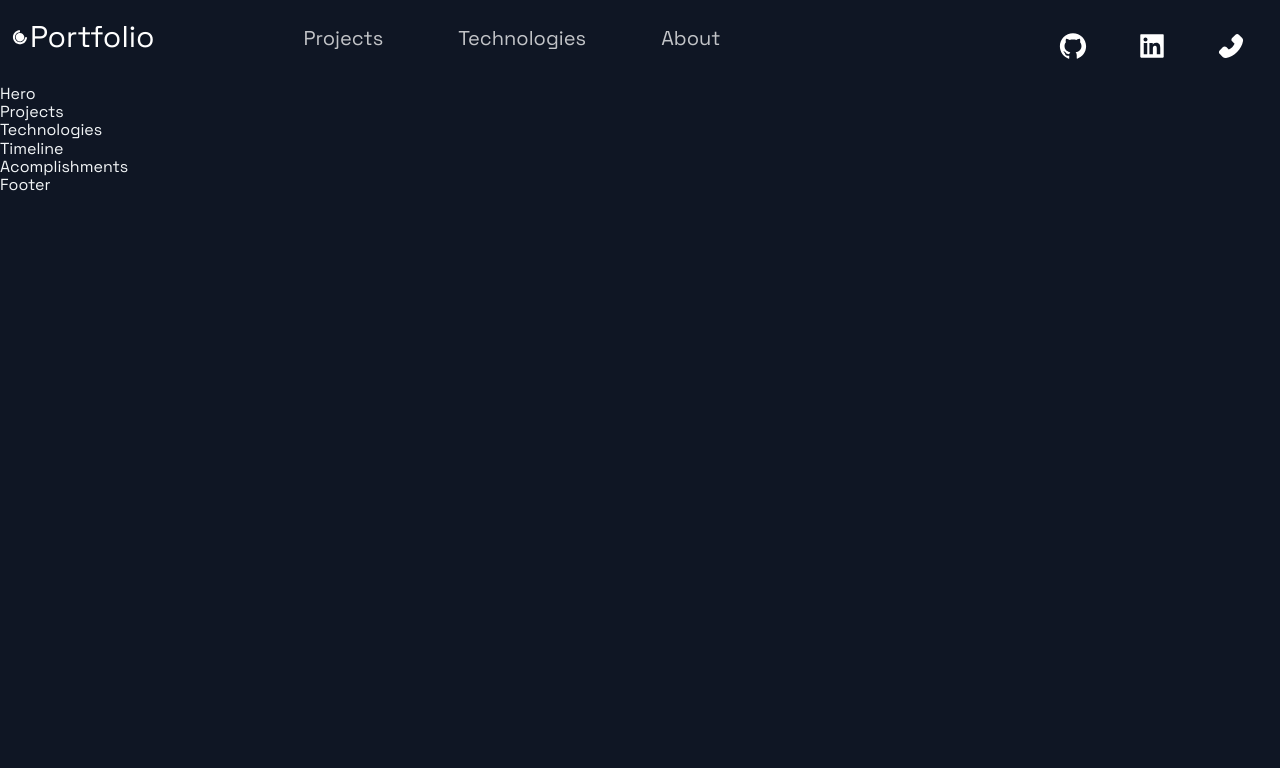
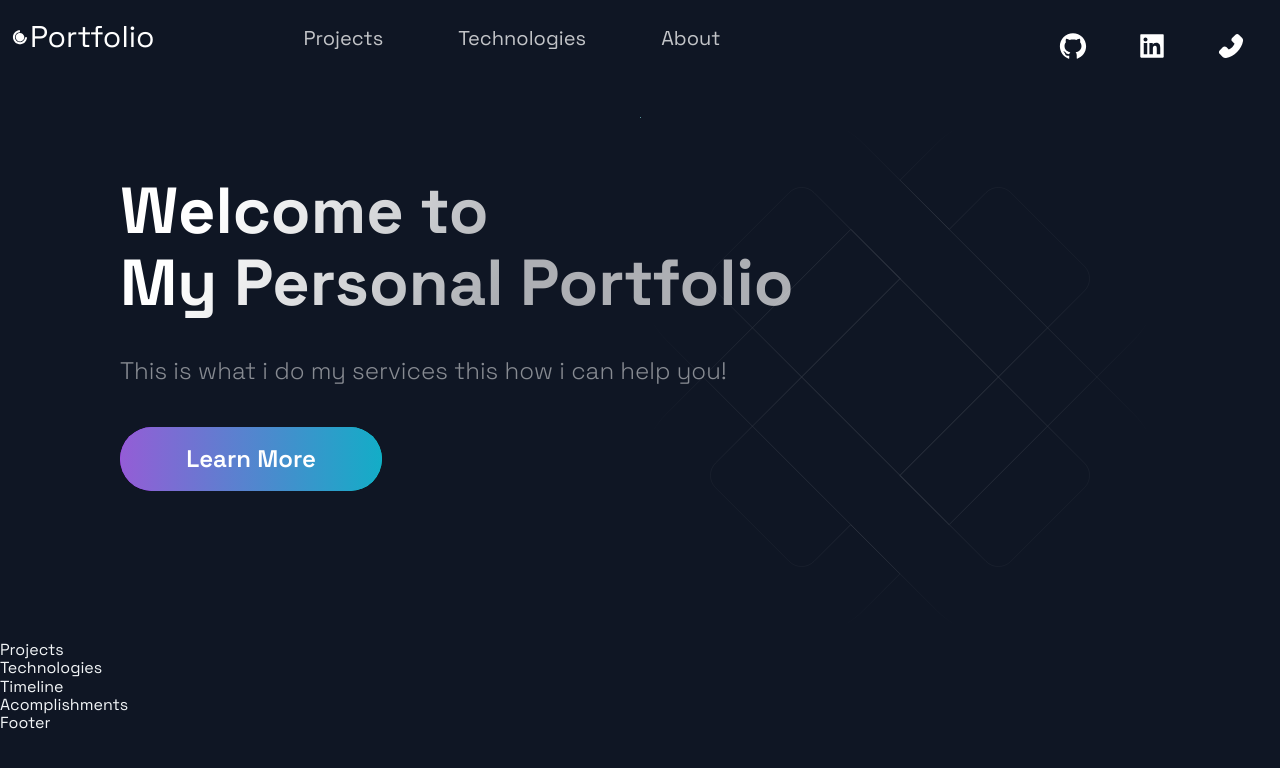
Before and after one commit to Taimur-s/Portfolio-Website, a Next.js app: page / in a window 1280 px wide. Shown: the top 768 px of the page. Built offline with nearby package versions, Linux system fonts and the light colour scheme.

Commit message:
HeroFinal

```diff
--- a/src/components/Hero/Hero.js
+++ b/src/components/Hero/Hero.js
@@ -4,10 +4,19 @@ import { Section, SectionText, SectionTitle } from '../../styles/GlobalComponent
 import Button from '../../styles/GlobalComponents/Button';
 import { LeftSection } from './HeroStyles';
 
-const Hero = (props) => (
-  <div>
-    Hero
-  </div>
+const Hero = () => (
+  <Section row nopadding>
+    <LeftSection>
+      <SectionTitle main center>
+        Welcome to<br />
+        My Personal Portfolio
+      </SectionTitle>
+      <SectionText>
+        This is what i do my services this how i can help you!
+      </SectionText>
+      <Button onClick={() => window.location = "https://www.linkedin.com/in/taimursh/"}>Learn More</Button>
+    </LeftSection>
+  </Section>
 );
 
 export default Hero;
--- a/src/pages/index.js
+++ b/src/pages/index.js
@@ -10,10 +10,10 @@ import { Section } from '../styles/GlobalComponents';
 const Home = () => {
   return (
     <Layout>
-      {/* <Section grid> */}
+      <Section grid>
         <Hero />
-        {/* <BgAnimation /> */}
-      {/* </Section> */}
+        <BgAnimation />
+      </Section>
       <Projects />
       <Technologies />
       <Timeline />
```
